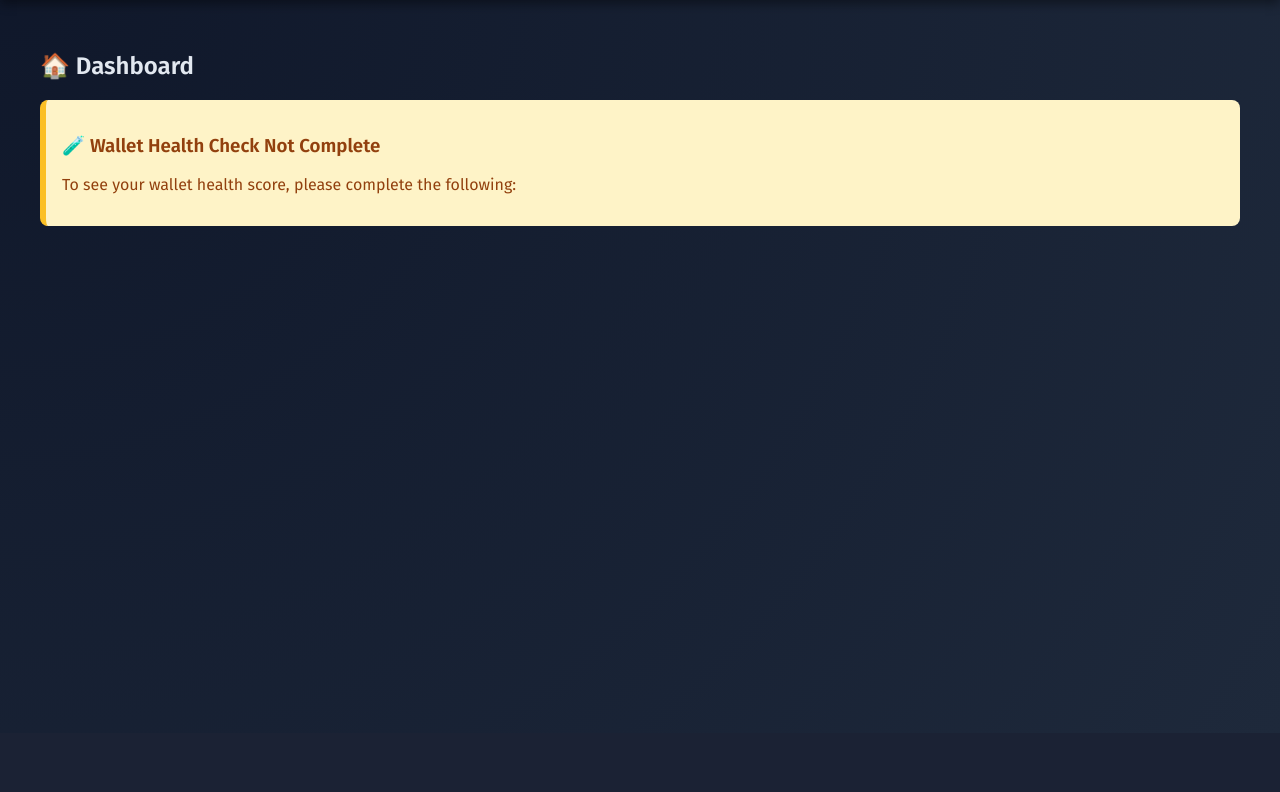
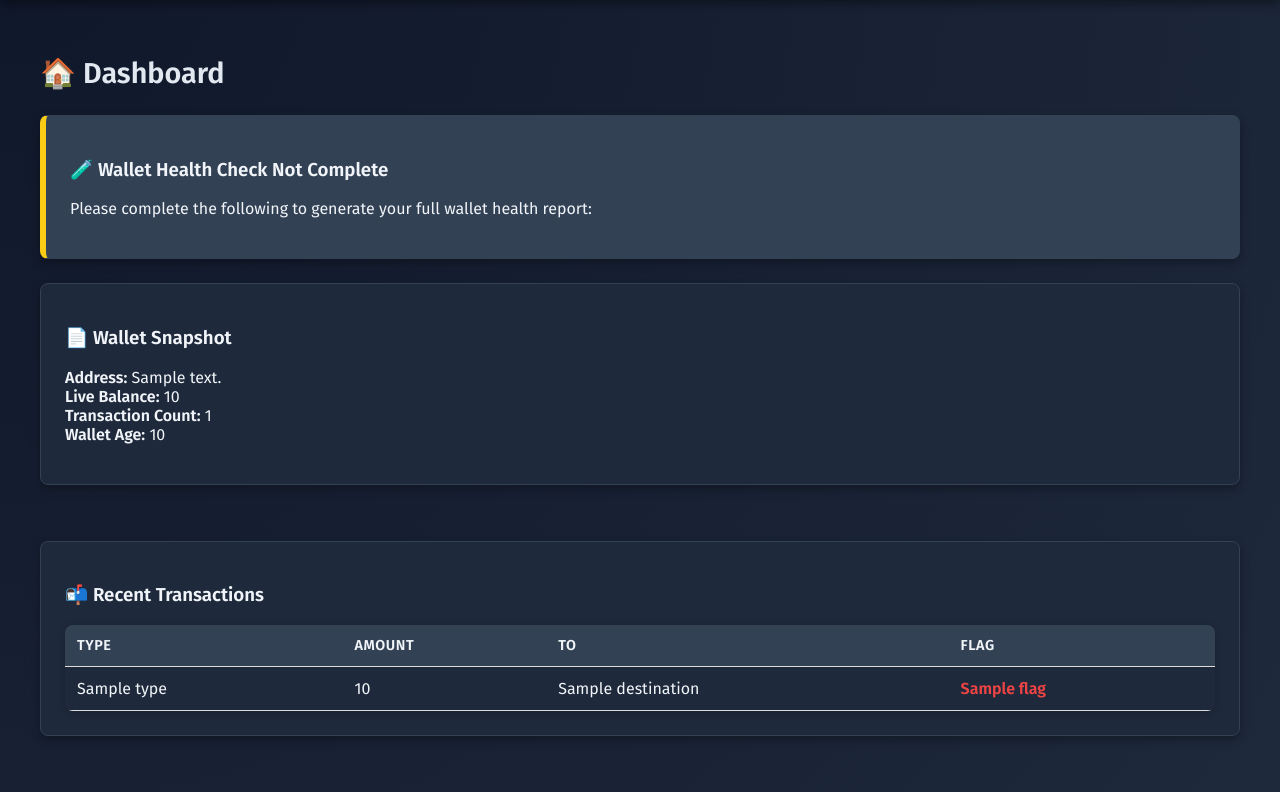
Before and after one commit to Jordin-Myers/hack-ku-2025, a Flask app: template templates/index.html in a window 1280 px wide. Shown: the part 67-859 px from the top of the page. Before the commit the page ends 293 px from the top, so only its background shows below. Run offline with Flask 3, Linux system fonts and the light colour scheme; the template is opened without the code that fills it: most values are stand-ins (such as "Sample title", 1, 10 or a date in 2020).

Commit message:
at this point, if it's broke, it's staying broke, i need to sleep

```diff
--- a/app.py
+++ b/app.py
@@ -1,5 +1,5 @@
 from flask import Flask, render_template, request, redirect, send_file, flash, session, url_for
-from utils.wallet import send_test_transactions, create_wallet
+from utils.wallet import send_test_transactions, create_wallet, get_live_balance
 from utils.phishing import PHISHING_QUESTIONS
 from utils.hygiene import HYGIENE_QUESTIONS
 from utils.encryption import encrypt_key, decrypt_key
@@ -37,34 +37,62 @@ def make_session_permanent():
     session.permanent = True
 
 @app.context_processor
-def inject_wallet():
-    return {
-        "wallet": {
-            "address": session.get("wallet_address"),
-            "balance": session.get("wallet_balance")
-        }
-    }
+def inject_wallet_info():
+    address = session.get("wallet_address")
+    balance = get_live_balance(address) if address else None
+    print("[Context] Wallet Address in session:", address)
+    return dict(
+        wallet_address=address,
+        wallet_balance=balance
+    )
 
 @app.route('/')
 def index():
-    phishing_score = session.get('phishing_score')
-    hygiene_score = session.get('hygiene_score')
+    phishing_score = session.get("phishing_score")
+    hygiene_score = session.get("hygiene_score")
 
     try:
         phishing_score = int(phishing_score) if phishing_score is not None else None
+    except ValueError:
+        phishing_score = None
+
+    try:
         hygiene_score = int(hygiene_score) if hygiene_score is not None else None
     except ValueError:
-        phishing_score = None
         hygiene_score = None
 
     all_done = phishing_score is not None and hygiene_score is not None
 
-    return render_template('index.html',
-                           phishing_score=phishing_score,
-                           hygiene_score=hygiene_score,
-                           phishing_total=len(PHISHING_QUESTIONS),
-                           hygiene_total=len(HYGIENE_QUESTIONS),
-                           all_done=all_done)
+    # Wallet stats
+    wallet_address = session.get("wallet_address")
+    wallet_stats = {}
+    recent_txs = []
+
+    if wallet_address:
+        try:
+            wallet_stats["balance"] = get_live_balance(wallet_address)
+            wallet_stats["address"] = wallet_address
+
+            # Optional placeholder/fallback
+            wallet_stats["age"] = "Testnet (n/a)"
+            wallet_stats["tx_count"] = 0
+
+            recent_txs = get_recent_transactions(wallet_address)
+            wallet_stats["tx_count"] = len(recent_txs)
+
+        except Exception as e:
+            print("[Dashboard] Failed to fetch wallet info:", e)
+
+    return render_template(
+        "index.html",
+        phishing_score=phishing_score,
+        hygiene_score=hygiene_score,
+        phishing_total=5,
+        hygiene_total=4,
+        all_done=all_done,
+        wallet_stats=wallet_stats,
+        recent_txs=recent_txs
+    )
 
 
 @app.route('/wallet-generator', methods=['GET', 'POST'])
@@ -75,29 +103,39 @@ def wallet_generator():
     if request.method == 'POST':
         session.permanent = True
         action = request.form.get('action')
+
         if action == 'generate':
             password = request.form.get('password', '').strip()
-            hashed_pw = hashlib.sha256(password.encode()).hexdigest()
-            session['wallet_password_hash'] = hashed_pw
+
+            # ✅ Check if password is actually provided *before hashing*
             if not password:
                 flash("Password is required to encrypt your wallet.")
                 return redirect(url_for('wallet_generator'))
 
+            # ✅ Safe to hash and store after check
+            hashed_pw = hashlib.sha256(password.encode()).hexdigest()
+            session['wallet_password_hash'] = hashed_pw
+
             wallet = create_wallet()
+            if not wallet or not hasattr(wallet, "seed"):
+                flash("Failed to generate wallet.")
+                return redirect(url_for('wallet_generator'))
+
             encrypted_seed = encrypt_key(wallet.seed, password)
 
             session['wallet_address'] = wallet.address
             session['wallet_seed'] = encrypted_seed
             session['wallet_balance'] = wallet.balance
             session['wallet_password'] = password
+
             return redirect(url_for('wallet_generator'))
 
     # Show previously generated wallet
     if 'wallet_address' in session:
         wallet = SimpleNamespace(
-            address=session['wallet_address'],
-            seed=session['wallet_seed'],
-            balance=session['wallet_balance']
+            address=session.get('wallet_address'),
+            seed=session.get('wallet_seed'),
+            balance=session.get('wallet_balance')
         )
 
     return render_template('wallet_generator.html', wallet=wallet)
--- a/static/style.css
+++ b/static/style.css
@@ -172,6 +172,78 @@ body {
   margin-top: 1rem;
   color: #065f46;
 }
+
+.page-title {
+  font-size: 1.8rem;
+  margin-bottom: 1.5rem;
+}
+
+/* Dashboard Cards */
+.card {
+  background-color: #1e293b; /* Dark background */
+  border: 1px solid #334155;
+  padding: 1.5rem;
+  border-radius: 8px;
+  box-shadow: 0 4px 10px rgba(0, 0, 0, 0.3);
+  margin-bottom: 1.5rem;
+  color: #f1f5f9; /* Ensure text is readable */
+}
+
+.module-grid {
+  display: grid;
+  grid-template-columns: repeat(auto-fit, minmax(300px, 1fr));
+  gap: 1.5rem;
+  margin-bottom: 2rem;
+}
+
+/* Fix for warning card specifically */
+.warning-card {
+  background-color: #334155;
+  border-left: 6px solid #facc15;
+  padding: 1.5rem;
+  border-radius: 8px;
+  color: #f1f5f9;
+}
+
+
+.summary-list {
+  list-style: none;
+  padding-left: 0;
+  margin-top: 0.5rem;
+}
+
+.checklist {
+  margin-top: 1rem;
+  list-style: disc;
+  padding-left: 1.25rem;
+}
+
+.green-status {
+  color: green;
+  font-weight: bold;
+}
+.yellow-status {
+  color: #b45309;
+  font-weight: bold;
+}
+.red-status {
+  color: red;
+  font-weight: bold;
+}
+
+.custom-table {
+  width: 100%;
+  border-collapse: collapse;
+  margin-top: 1rem;
+}
+.custom-table th, .custom-table td {
+  padding: 0.75rem;
+  border-bottom: 1px solid #ddd;
+}
+.custom-table tr:hover {
+  background-color: #334155; /* Darker hover color for readability */
+}
+
 
 nav {
   background-color: #0f172a;
--- a/templates/base.html
+++ b/templates/base.html
@@ -26,9 +26,9 @@
           </ul>
 
           <div class="wallet-info">
-            {% if wallet.address %}
-              <p><strong>Wallet:</strong> {{ wallet.address }}</p>
-              <p><strong>Balance:</strong> {{ wallet.balance }}</p>
+            {% if wallet_address %}
+                <p><strong>Wallet:</strong> {{ wallet_address }}</p>
+                <p><strong>Live Balance:</strong> {{ wallet_balance }}</p>
             {% endif %}
           </div>
         </div>
--- a/templates/index.html
+++ b/templates/index.html
@@ -1,35 +1,88 @@
 {% extends "base.html" %}
 {% block content %}
-<h2>🏠 Dashboard</h2>
+
+<h2 class="page-title">🏠 Dashboard</h2>
 
 {% if not all_done %}
-  <div class="quiz-reminder">
+  <div class="card warning-card">
     <h3>🧪 Wallet Health Check Not Complete</h3>
-    <p>To see your wallet health score, please complete the following:</p>
-    <ul>
+    <p>Please complete the following to generate your full wallet health report:</p>
+    <ul class="checklist">
       {% if phishing_score is none %}
-        <li><a href="{{ url_for('phishing_quiz') }}">🚨 Phishing Awareness Quiz</a></li>
+        <li><a href="{{ url_for('phishing_quiz') }}">🚨 Take the Phishing Awareness Quiz</a></li>
       {% endif %}
       {% if hygiene_score is none %}
-        <li><a href="{{ url_for('hygiene_check') }}">🧼 Wallet Hygiene Evaluation</a></li>
+        <li><a href="{{ url_for('hygiene_check') }}">🧼 Complete the Wallet Hygiene Evaluation</a></li>
       {% endif %}
     </ul>
   </div>
-{% else %}
-  <div class="wallet-health">
+{% endif %}
+
+<div class="module-grid">
+
+  {% if all_done %}
+  <div class="card">
     <h3>✅ Wallet Health Summary</h3>
-    <p><strong>Phishing Score:</strong> {{ phishing_score }} / {{ phishing_total }}</p>
-    <p><strong>Hygiene Score:</strong> {{ hygiene_score }} / {{ hygiene_total }}</p>
+    <ul class="summary-list">
+      <li><strong>Phishing Score:</strong> {{ phishing_score }} / {{ phishing_total }}</li>
+      <li><strong>Hygiene Score:</strong> {{ hygiene_score }} / {{ hygiene_total }}</li>
+      <li><strong>Overall Status:</strong>
+        {% if phishing_score >= 4 and hygiene_score == 4 %}
+          <span class="green-status">🟢 Excellent</span>
+        {% elif phishing_score >= 3 %}
+          <span class="yellow-status">🟡 Moderate</span>
+        {% else %}
+          <span class="red-status">🔴 Needs Attention</span>
+        {% endif %}
+      </li>
+    </ul>
+  </div>
+  {% endif %}
 
-    <p><strong>Overall Status:</strong>
-      {% if phishing_score >= 4 and hygiene_score == 4 %}
-        🟢 Excellent
-      {% elif phishing_score >= 3 %}
-        🟡 Moderate
-      {% else %}
-        🔴 Needs Attention
-      {% endif %}
-    </p>
+  {% if wallet_stats.address %}
+  <div class="card">
+    <h3>📄 Wallet Snapshot</h3>
+    <ul class="summary-list">
+      <li><strong>Address:</strong> {{ wallet_stats.address }}</li>
+      <li><strong>Live Balance:</strong> {{ wallet_stats.balance }}</li>
+      <li><strong>Transaction Count:</strong> {{ wallet_stats.tx_count }}</li>
+      <li><strong>Wallet Age:</strong> {{ wallet_stats.age }}</li>
+    </ul>
   </div>
+  {% endif %}
+
+</div>
+
+{% if recent_txs %}
+<div class="card">
+  <h3>📬 Recent Transactions</h3>
+  <table class="custom-table">
+    <thead>
+      <tr>
+        <th>Type</th>
+        <th>Amount</th>
+        <th>To</th>
+        <th>Flag</th>
+      </tr>
+    </thead>
+    <tbody>
+      {% for tx in recent_txs[:5] %}
+        <tr>
+          <td>{{ tx.type or "Unknown" }}</td>
+          <td>{{ tx.amount }}</td>
+          <td>{{ tx.destination }}</td>
+          <td>
+            {% if tx.suspicious and tx.suspicious|length > 0 %}
+              <span class="alert-flag">{{ tx.suspicious[0] }}</span>
+            {% else %}
+              <span class="safe-flag">No suspicious activity found</span>
+            {% endif %}
+          </td>
+        </tr>
+      {% endfor %}
+    </tbody>
+  </table>
+</div>
 {% endif %}
+
 {% endblock %}
--- a/utils/transaction.py
+++ b/utils/transaction.py
@@ -34,7 +34,7 @@ def get_recent_transactions(address: str):
                 amount_value = 0
 
             suspicious = []
-            if amount_value > 500:
+            if amount_value > 99:
                 suspicious.append("⚠️ Large Transfer")
             if amount_value < 0.01:
                 suspicious.append("⚠️ Microtransaction (Possible Dusting Attack)")
```
Also changed, not shown: templates/safety_checklist.html (+62 -8 lines), utils/wallet.py (+20 -0 lines).
